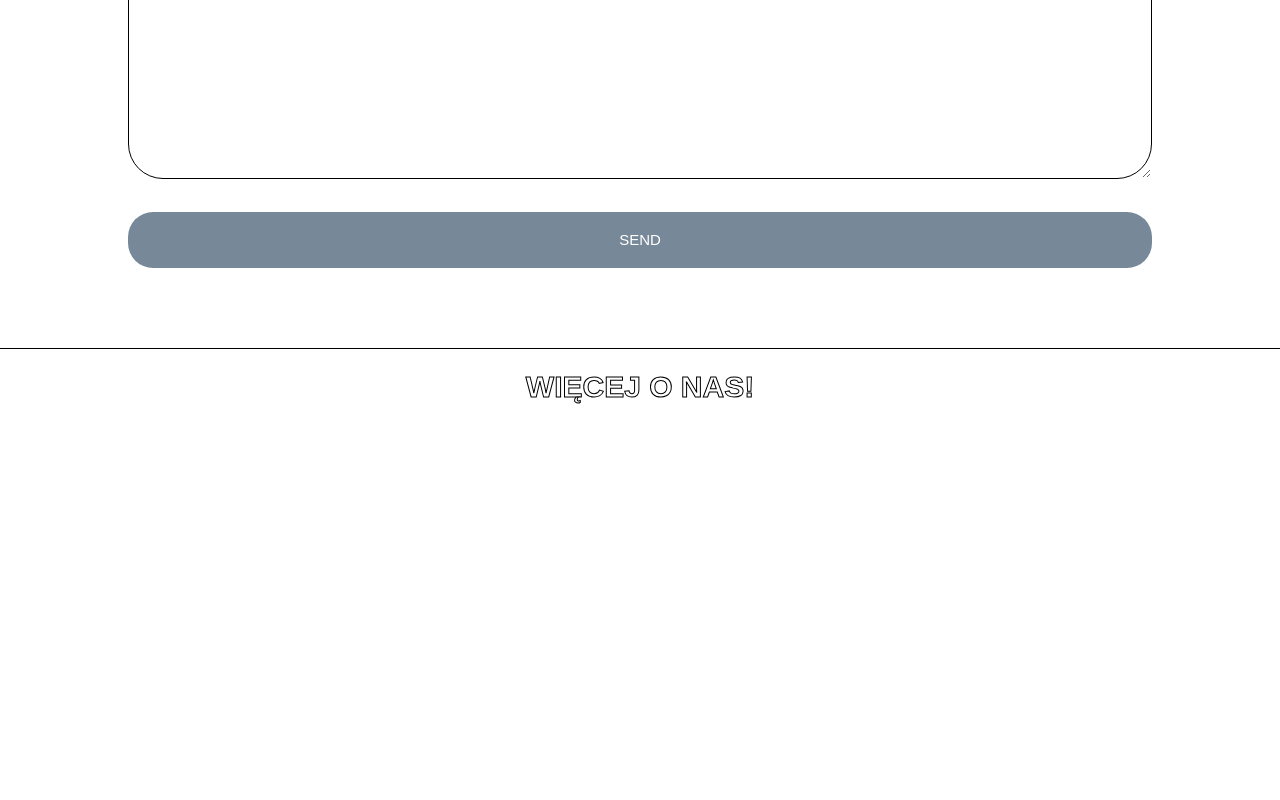
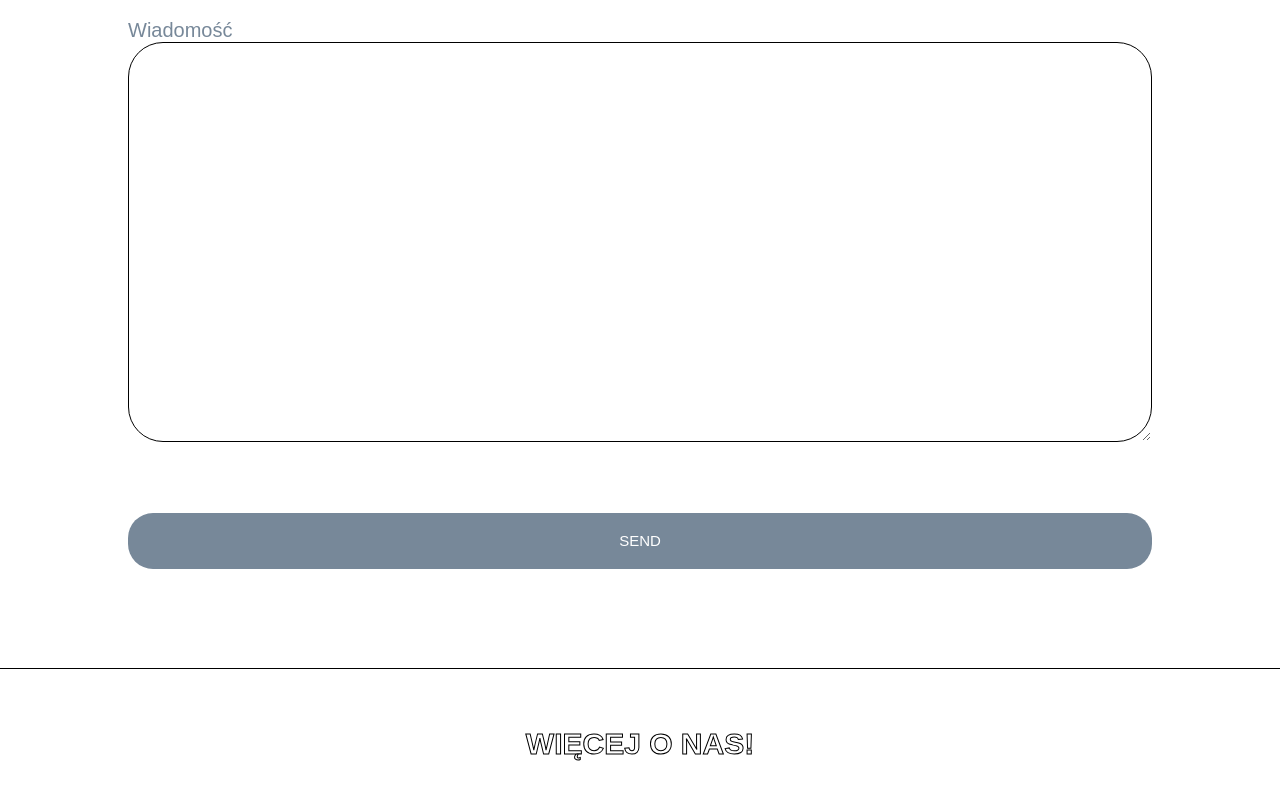
Before and after one commit to Adaxelx/BusinessPage, a React (Create React App) app: page /contact in a window 1280 px wide. Shown: the part 932-1732 px from the top of the page. Built offline with nearby package versions, Linux system fonts and the light colour scheme.

Commit message:
add media landscape to contact and footer

```diff
--- a/src/css/Contact.css
+++ b/src/css/Contact.css
@@ -66,3 +66,22 @@ input{
     color: white;
     font-size: 1.5rem;
 }
+
+/* media */
+
+@media (orientation: landscape){
+
+    .contact{
+        height: 200vh;
+    }
+    .contactForm{
+       height: 120vh;
+    }
+    input{
+        height: 10vh;
+    }
+    .contactForm textarea{
+        height: 50vh;
+        padding: 1rem 2rem 1rem 2rem;
+    }
+}
--- a/src/css/Footer.css
+++ b/src/css/Footer.css
@@ -10,7 +10,6 @@ footer{
 }
 
 footer div{
-    height: 10vh;
     width: 80%;
     font-size: 1.3rem;
 }
@@ -42,3 +41,20 @@ footer.active p{
     transform: translateY(0);
     opacity: 1;
 }
+
+
+/* media */
+
+@media (orientation: landscape){
+    footer{
+        height: 100vh;
+    }
+    footer div{
+        width: 80%;
+        font-size: 1.5rem;
+    }
+    footer .header{
+        font-size: 2rem;
+        color: gray;
+    }
+}
```
